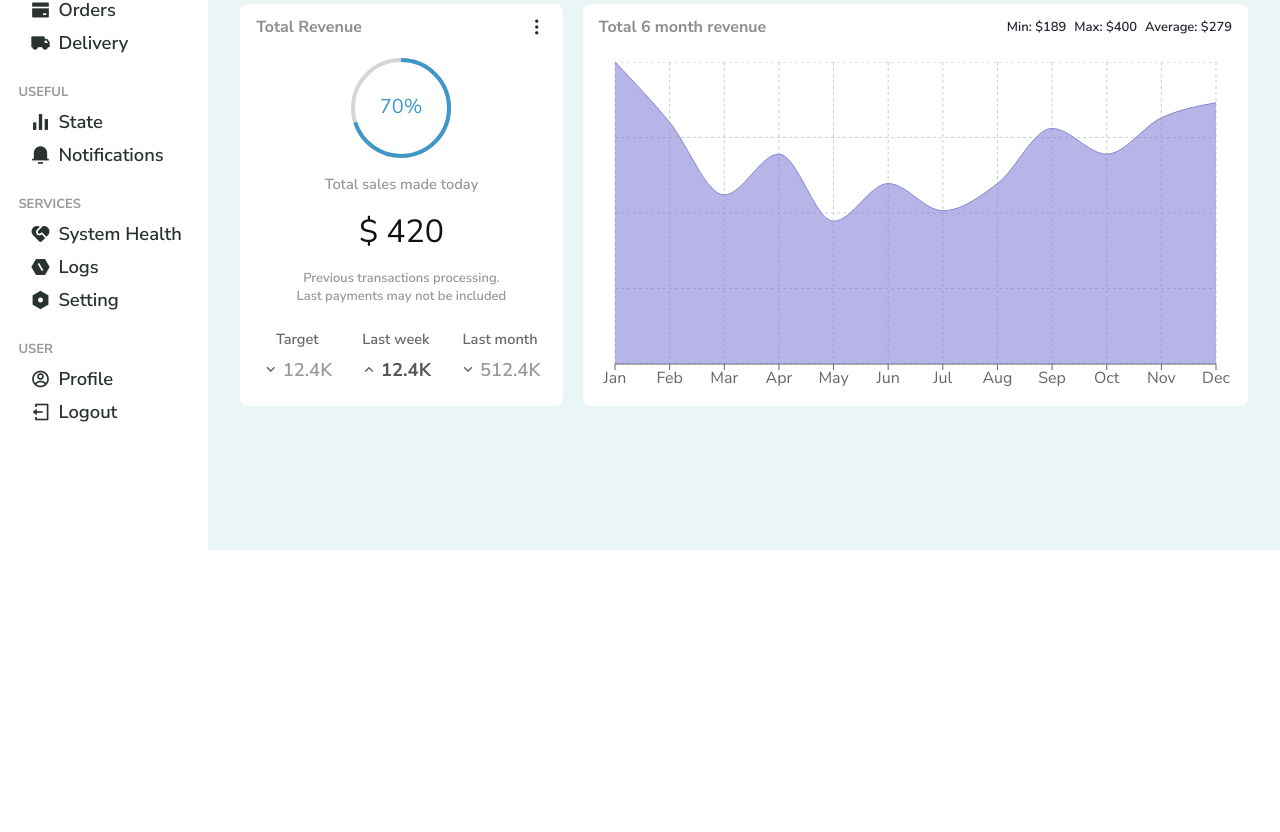
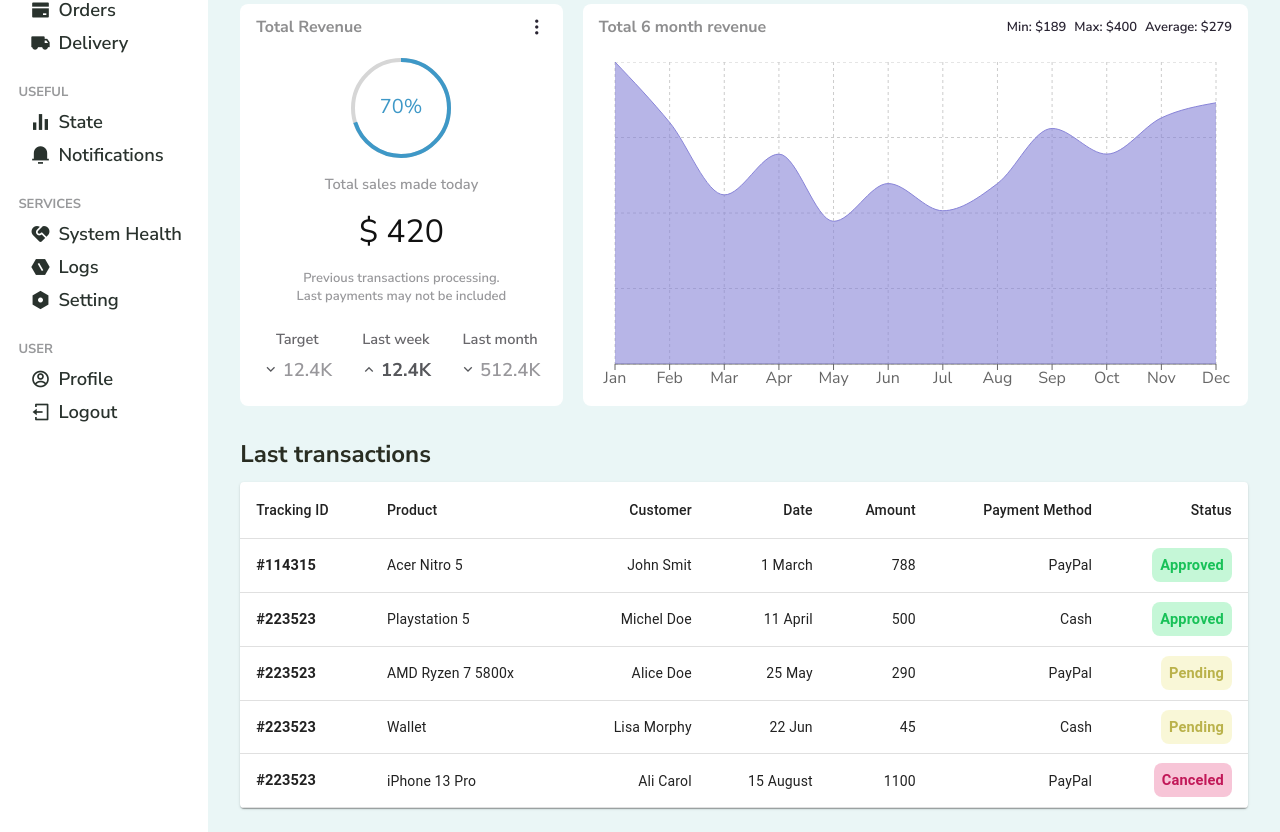
Before and after one commit to nonchain/Ecommerce-Admin-Panel, a React (Vite) app: page / in a window 1280 px wide. Shown: the part 250-1082 px from the top of the page. Before the commit the page ends 800 px from the top, so only its background shows below. Built offline with nearby package versions, Linux system fonts and the light colour scheme.

Commit message:
Add Table Taransactions Component

```diff
--- a/src/pages/home/Home.jsx
+++ b/src/pages/home/Home.jsx
@@ -3,6 +3,7 @@ import Navbar from '../../components/navbar/Navbar';
 import Revenue from '../../components/revenue/Revenue';
 import RevenueChart from '../../components/revenue/RevenueChart';
 import Sidebar from '../../components/sidebar/Sidebar';
+import TableTransactions from '../../components/table/TableTransactions';
 import Widget from '../../components/widget/Widget';
 import styles from './home.module.scss';
 
@@ -29,6 +30,14 @@ const Home = () => {
             <Revenue percentage={70}/>
             <RevenueChart />
           </div>
+
+          <div className={styles.table}>
+            <h2>Last transactions</h2>
+
+            <div>
+              <TableTransactions />
+            </div>
+          </div>
         </div>
       </div>
     </div>
--- a/src/pages/home/home.module.scss
+++ b/src/pages/home/home.module.scss
@@ -24,4 +24,17 @@
       grid-template-columns: repeat(3, 1fr);
       gap: 1.25rem;
    }
+
+   .table {
+      margin-top: 0.5rem;
+      display: flex;
+      flex-direction: column;
+      gap: 0.75rem;
+
+      &>h2 {
+         color: #292d22;
+         font-size: 1.5rem;
+         font-weight: 700;
+      }
+   }
 }
```
Also changed, not shown: 1 other file (tests, documents, lock files or other folders).
